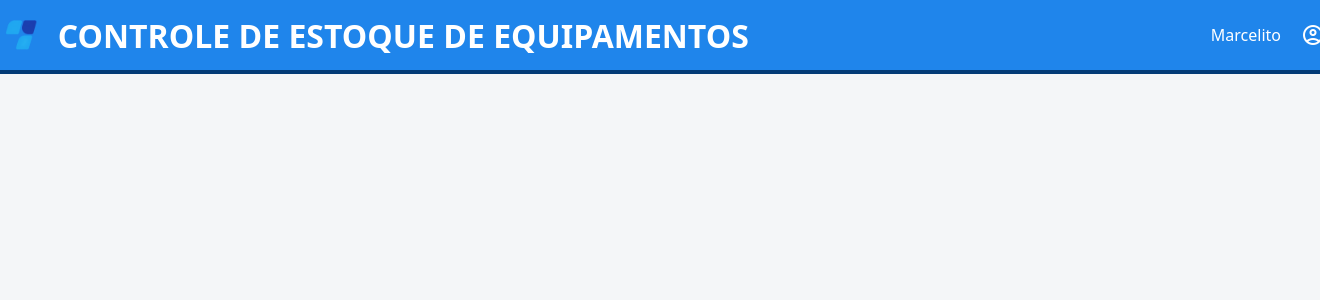
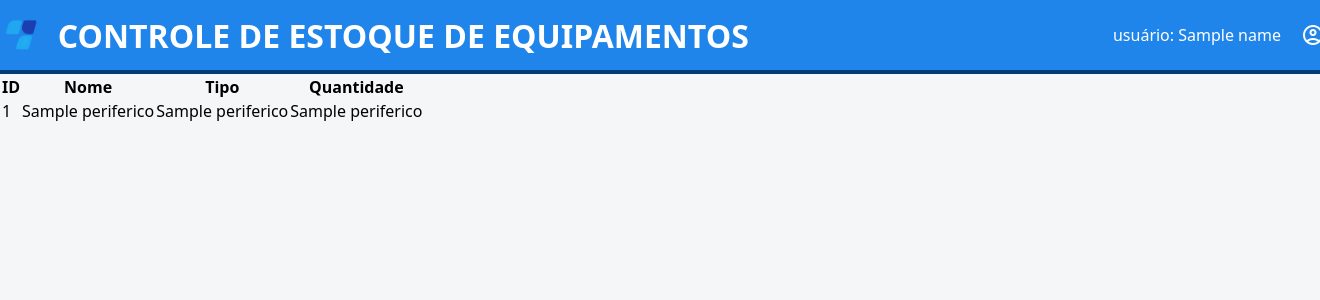
Before and after one commit to victorwallace231/FLF-PROJETO-CONTROLE, a Flask app: template templates/dashboard.html in a window 1320 px wide; the page is wider, and only the part inside the window is pictured. Shown: the top 300 px of that part. Run offline with Flask 3, Linux system fonts and the light colour scheme; the template is opened without the code that fills it: most values are stand-ins (such as "Sample title", 1, 10 or a date in 2020); parts of the project's set-up code (start-up, migrations or seed data) failed here and were passed over.

Commit message:
tabela do dash board

```diff
--- a/app.py
+++ b/app.py
@@ -7,8 +7,8 @@ app.secret_key = '14082017'
 from routes.login import route_login
 from routes.cadastro import route_cadastro
 from routes.dashboard import route_dashboard
-from routes.updateuser import route_update
-from routes.deleteuser import route_delete
+from routes.updateuser import route_updateuser
+from routes.deleteuser import route_deleteuser
 from routes.createitem import route_createitem
 from routes.deleteitem import route_deleteitem
 from routes.updateitem import route_updateitem
@@ -17,8 +17,8 @@ from routes.updateitem import route_updateitem
 app.register_blueprint(route_login)
 app.register_blueprint(route_dashboard)
 app.register_blueprint(route_cadastro)
-app.register_blueprint(route_update)
-app.register_blueprint(route_delete)
+app.register_blueprint(route_updateuser)
+app.register_blueprint(route_deleteuser)
 app.register_blueprint(route_createitem)
 app.register_blueprint(route_deleteitem)
 app.register_blueprint(route_updateitem)
--- a/routes/dashboard.py
+++ b/routes/dashboard.py
@@ -15,4 +15,8 @@ def dashboard():
     email = session.get('usuario_email')  # Obtém o email do usuário da sessão
     telefone = session.get('usuario_telefone')  # Obtém o telefone do usuário da sessão
     # Renderiza o template do dashboard com os dados do usuário
-    return render_template('dashboard.html', name=name, email=email, telefone=telefone)
+
+    cursor.execute("SELECT * FROM perifericos")
+    perifericos = cursor.fetchall()
+    conexao.close()
+    return render_template('dashboard.html', name=name, email=email, telefone=telefone, perifericos=perifericos)
--- a/routes/deleteitem.py
+++ b/routes/deleteitem.py
@@ -12,4 +12,4 @@ def delete():
     cursor.execute("DELETE FROM perifericos WHERE id = ?", (request.form['item_id'],))
     conexao.commit()
     conexao.close()
-    return redirect('/dashboard')  # Redireciona para a página do dashboard após a exclusão do item
+    return redirect('/deleteitem')  # Redireciona para a página do dashboard após a exclusão do item
--- a/templates/dashboard.html
+++ b/templates/dashboard.html
@@ -20,7 +20,7 @@
             </div>
 
             <div class="part-header">
-                <p>Marcelito</p>
+                <p>usuário: {{ name }}</p>
                 <span class="material-symbols-outlined">
                     account_circle
                 </span>
@@ -29,7 +29,26 @@
         </header>
 
         <main>
-
+            <table>
+                <thead>
+                    <tr>
+                        <th>ID</th>
+                        <th>Nome</th>
+                        <th>Tipo</th>
+                        <th>Quantidade</th>
+                    </tr>
+                </thead>
+                <tbody>
+                    {% for periferico in perifericos %}
+                    <tr>
+                        <td><p>{{ periferico[0] }}</p></td>
+                        <td><p>{{ periferico[1] }}</p></td>
+                        <td><p>{{ periferico[2] }}</p></td>
+                        <td><p>{{ periferico[3] }}</p></td>
+                    </tr>
+                    {% endfor %}
+                </tbody>
+            </table>
 
         </main>
 
```
Also changed, not shown: routes/createitem.py (+4 -5 lines).
